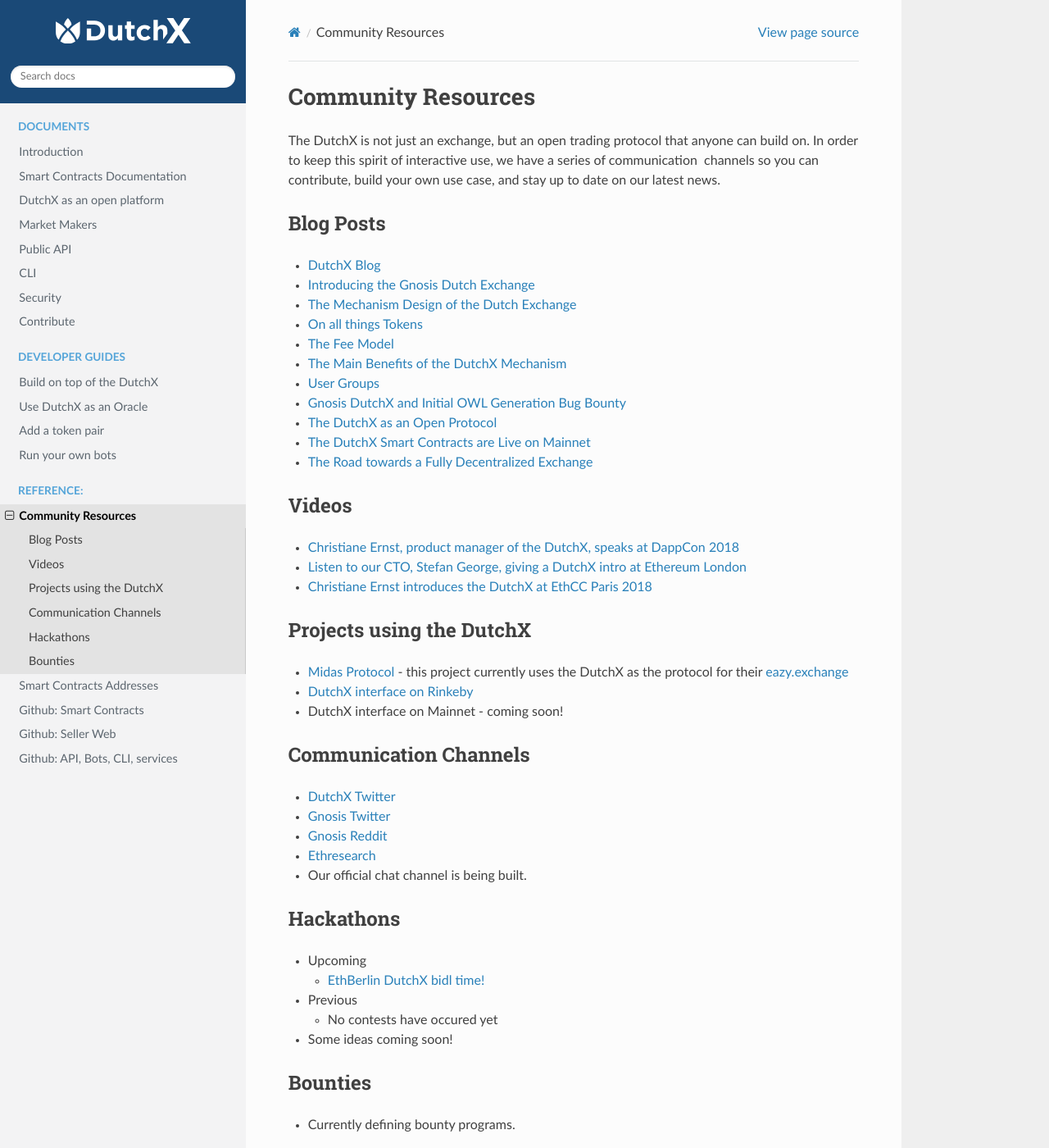
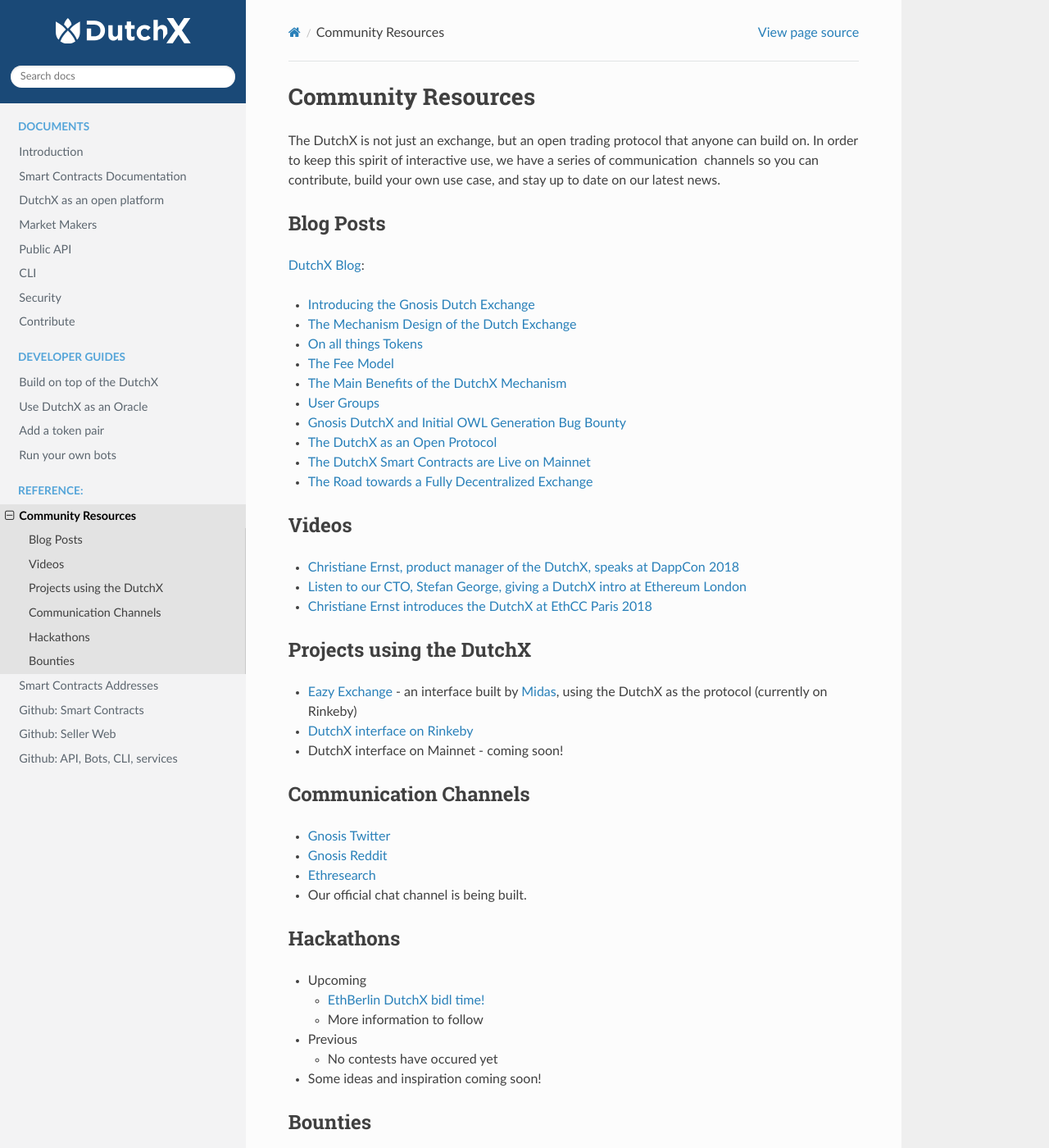
Before and after one commit to gnosis/dx-docs, a Sphinx documentation site: the page built from source/community-resources.md, in a window 1280 px wide and 1400 px high. Shown: the whole window at 82% size. Built offline with Sphinx 7.4.7 and the Read the Docs theme 2.0.0, drawn with Linux system fonts in a browser that asks for light colours.

Commit message:
Update community-resources.md

```diff
--- a/source/community-resources.md
+++ b/source/community-resources.md
@@ -4,7 +4,7 @@
 
 ##### Blog Posts
 
--   [DutchX Blog](https://blog.gnosis.pm/tagged/dutchx)
+[DutchX Blog](https://blog.gnosis.pm/tagged/dutchx):
 
 -   [Introducing the Gnosis Dutch Exchange](https://blog.gnosis.pm/introducing-the-gnosis-dutch-exchange-53bd3d51f9b2)
 
@@ -36,15 +36,13 @@
 
 ##### Projects using the DutchX
 
--   [Midas Protocol](https://midasprotocol.io/) - this project currently uses the DutchX as the protocol for their [eazy.exchange](https://eazy.exchange/)
+-   [Eazy Exchange](https://eazy.exchange/) - an interface built by [Midas](https://midasprotocol.io/), using the DutchX as the protocol (currently on Rinkeby)
 
 -   [DutchX interface on Rinkeby](https://dutchx-rinkeby.d.exchange/)
 
 -   DutchX interface on Mainnet - coming soon!
 
 ##### Communication Channels
-
--   [DutchX Twitter](https://twitter.com/DutchX_)
 
 -   [Gnosis Twitter](https://twitter.com/gnosisPM)
 
@@ -58,13 +56,14 @@
 
 -  Upcoming
 	- [EthBerlin DutchX bidl time!](https://www.meetup.com/es-ES/gnosispm/events/253816515/)
+	- More information to follow
 
 
 - Previous
 	- No contests have occured yet
 
 
-- Some ideas coming soon!
+- Some ideas and inspiration coming soon!
 
 ##### Bounties
 
```
